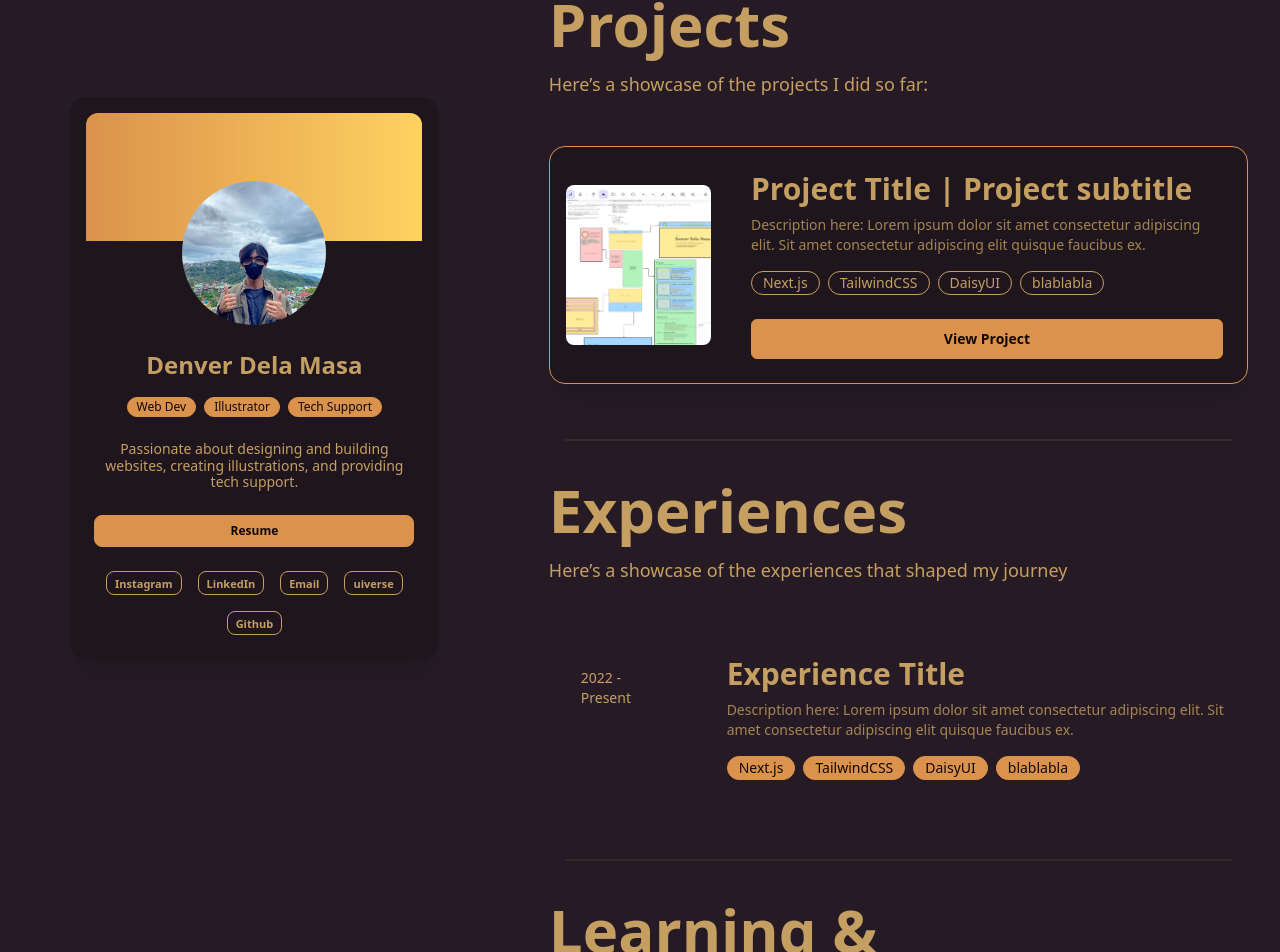
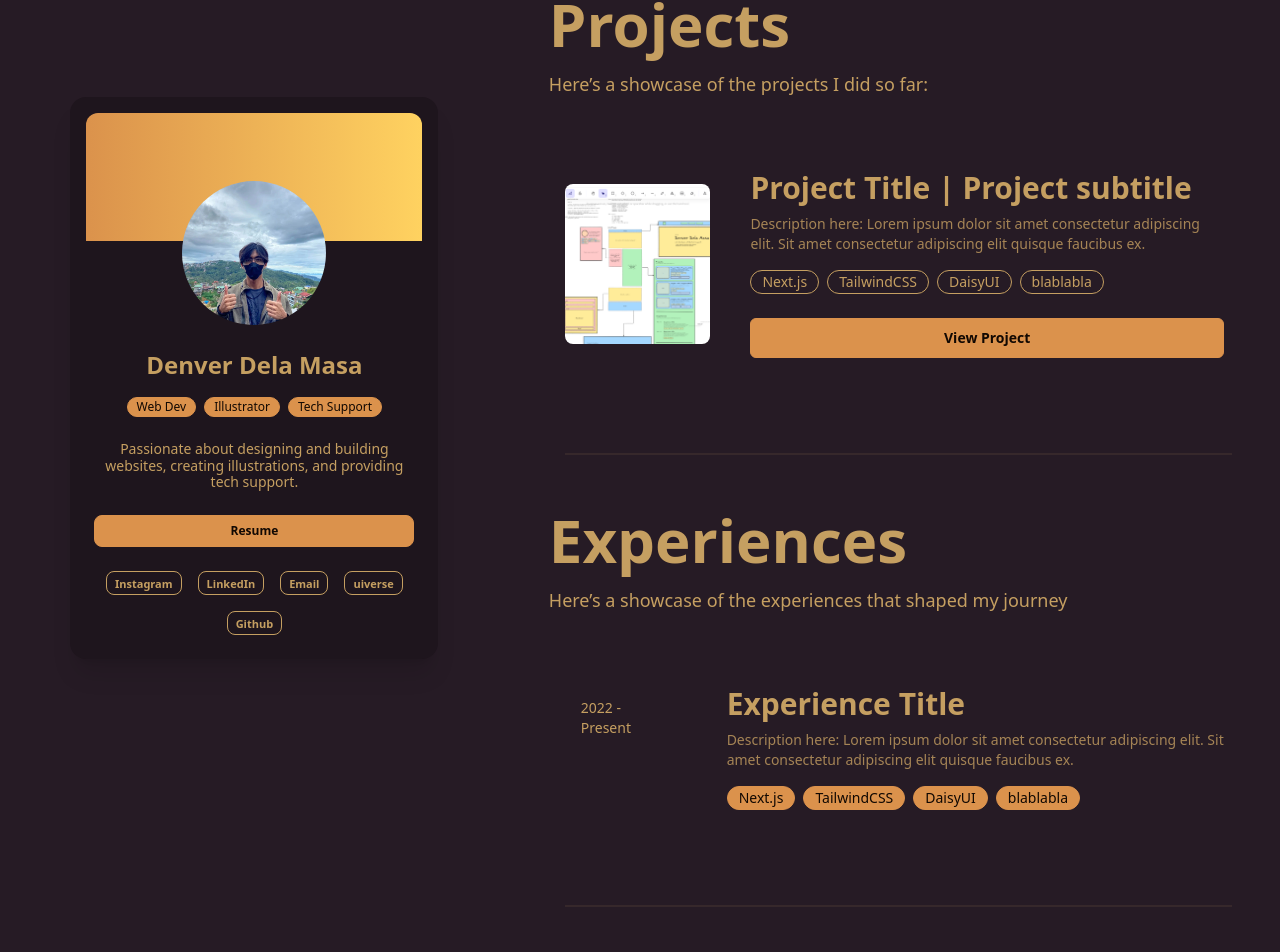
Before and after one commit to denverdelamasa/portfolio-v2, a Next.js app: page / in a window 1280 px wide. Shown: the part 854-1806 px from the top of the page. Built offline with nearby package versions, Linux system fonts and the light colour scheme.

Commit message:
refactor: PojectCard, <divider> increased -> my-8

```diff
--- a/src/components/homepage/Content.tsx
+++ b/src/components/homepage/Content.tsx
@@ -5,11 +5,11 @@ import Advancements from "./content/Advancements";
 export default function Content() {
   return (
     <section className="flex flex-col">
-          <div className="divider md:hidden px-12 pt-12"></div>
+          <div className="divider md:hidden px-12 pt-12 my-8"></div>
         <Projects />
-          <div className="divider px-12"></div>
+          <div className="divider px-12 my-8"></div>
         <Experiences />
-          <div className="divider px-12"></div>
+          <div className="divider px-12 my-8"></div>
         <Advancements />
     </section>
   );
--- a/src/components/homepage/content/cards/ProjectCard.tsx
+++ b/src/components/homepage/content/cards/ProjectCard.tsx
@@ -17,7 +17,7 @@ const ProjectCard: React.FC<ProjectCardProps> = ({
   buttonText = "Learn More",
 }) => {
   return (
-    <div className="card md:card-side bg-base-200 shadow-xl border-1 border-primary">
+    <div className="card md:card-side hover:bg-base-200 hover:scale-105 transition-all duration-300 ease-in-out hover:shadow-xl hover:border-1 hover:border-primary">
       <figure className="p-4 md:w-48 md:h-48 flex items-center justify-center overflow-hidden align-middle m-auto">
         <Image
           src={imageUrl}
```
